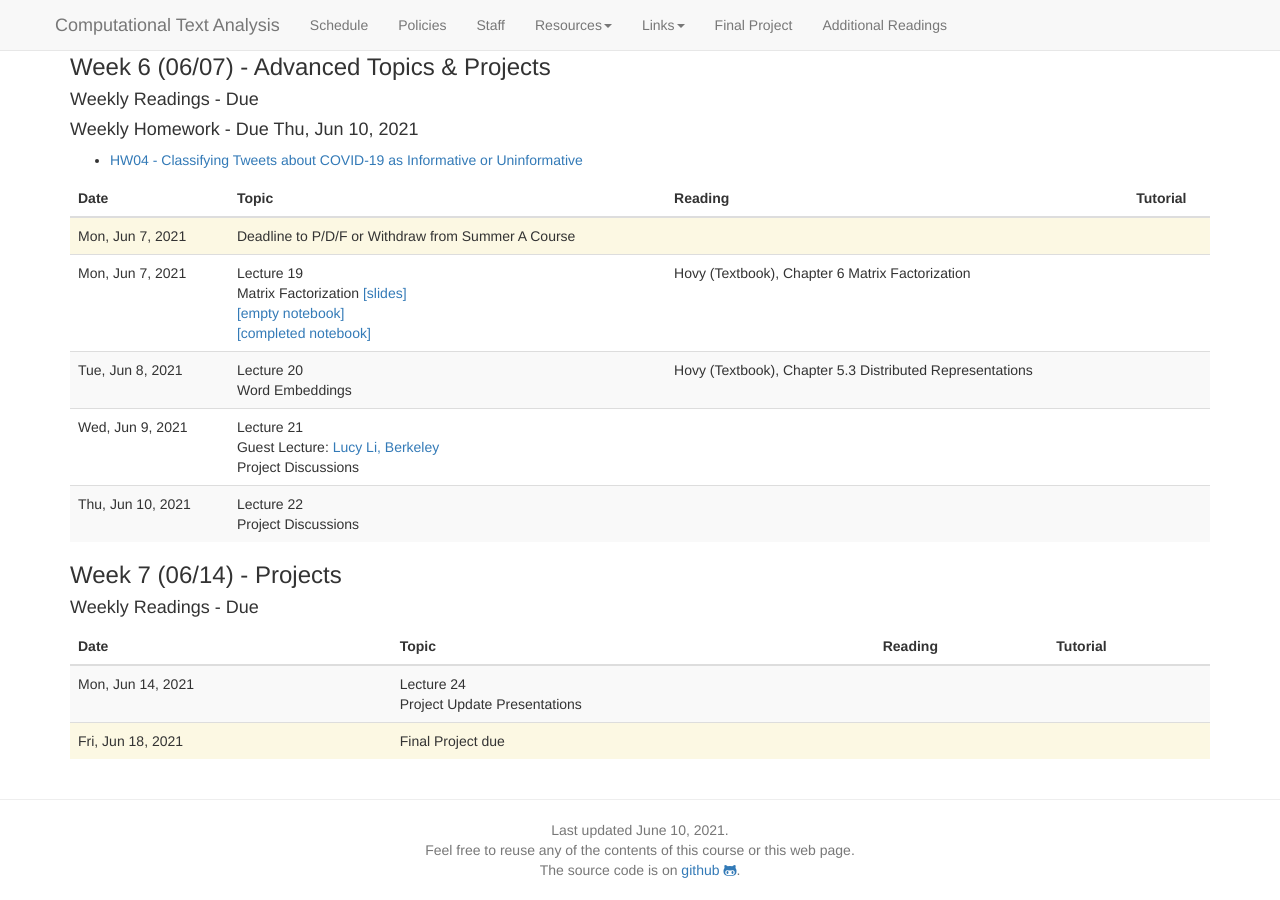
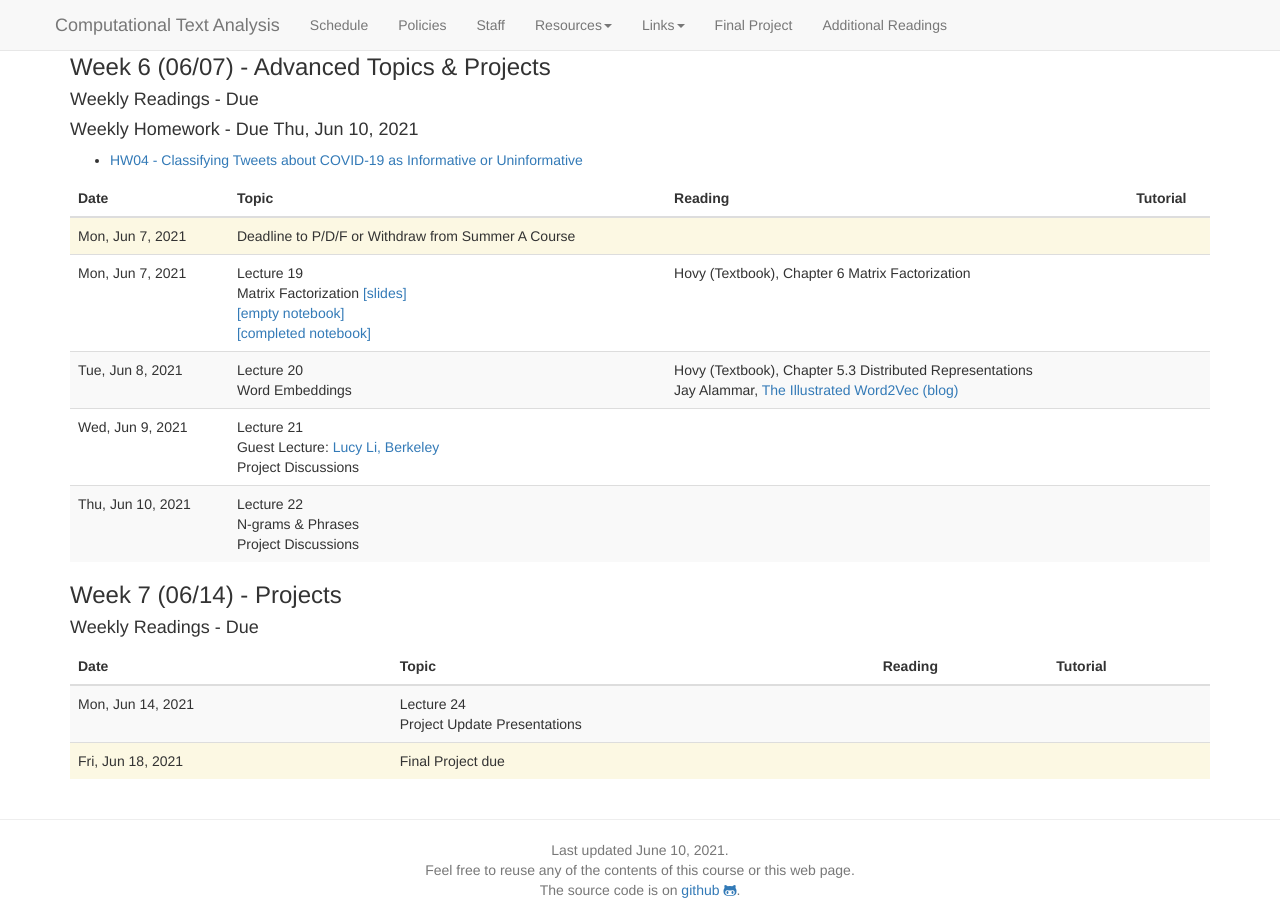
Before and after one commit to BC-COMS-2710/BC-COMS-2710.github.io, a Jekyll site: the page built from schedule.md, in a window 1280 px wide and 900 px high, scrolled down 3344 px. Built offline with Jekyll 4.4.1, drawn with Linux system fonts in a browser that asks for light colours; nearby versions of some CDN libraries.

Commit message:
Schedule: jay almaar's w2v blog

```diff
--- a/_data/schedule.yaml
+++ b/_data/schedule.yaml
@@ -439,12 +439,16 @@
         -
           title: Chapter 5.3 Distributed Representations
           authors: Hovy (Textbook)
+        -
+          title: The Illustrated Word2Vec (blog)
+          authors: Jay Alammar
+          url: https://jalammar.github.io/illustrated-word2vec/
     -
       date: 2021-06-09
       title: "Lecture 21 <br> Guest Lecture: <a href='https://lucy3.github.io/'>Lucy Li, Berkeley</a> <br> Project Discussions"
     -
       date: 2021-06-10
-      title: Lecture 22 <br> Project Discussions
+      title: Lecture 22 <br> N-grams & Phrases <br> Project Discussions
 -
   name: "Week 7 (06/14) - Projects"
   lectures:
```
